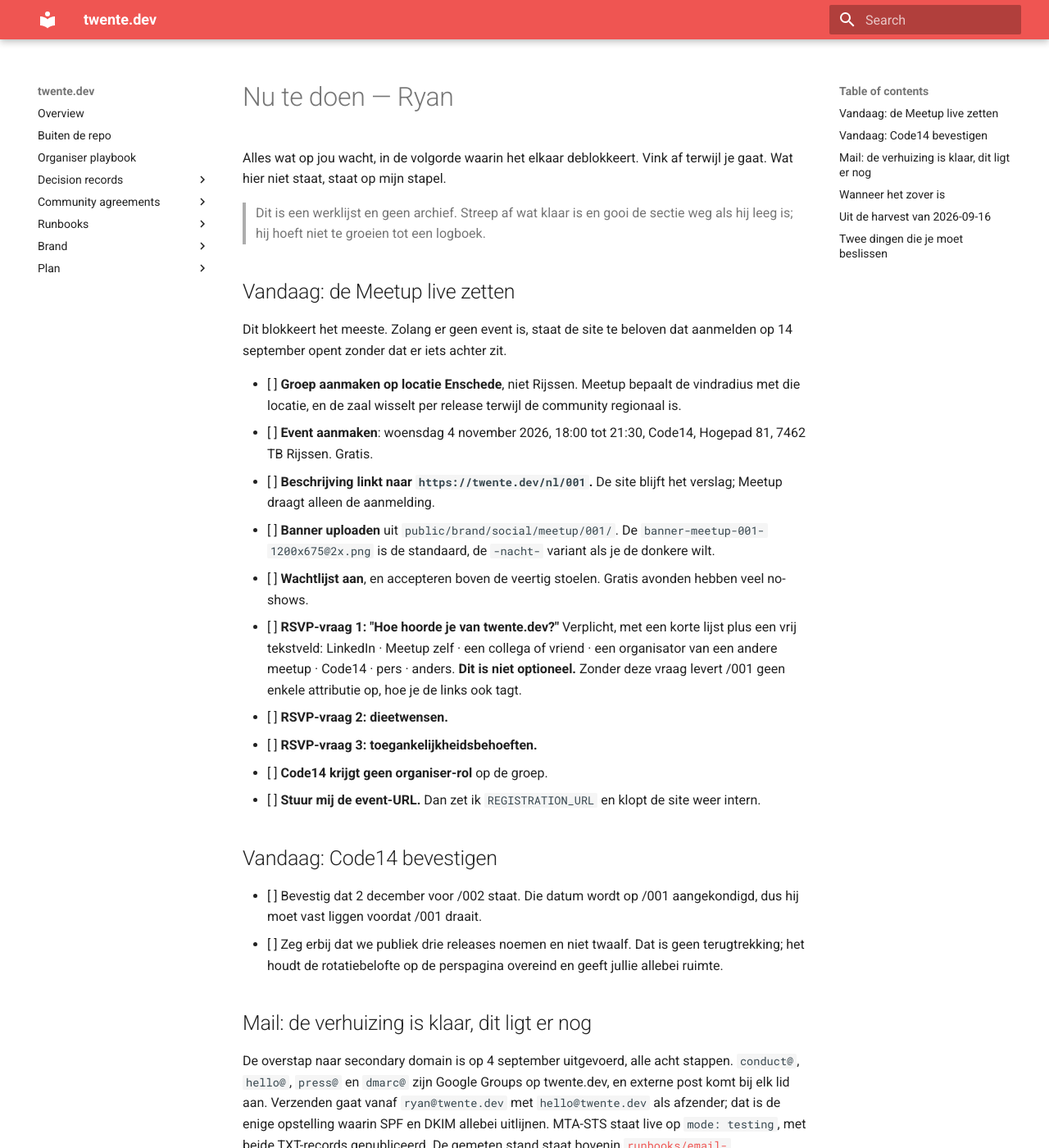
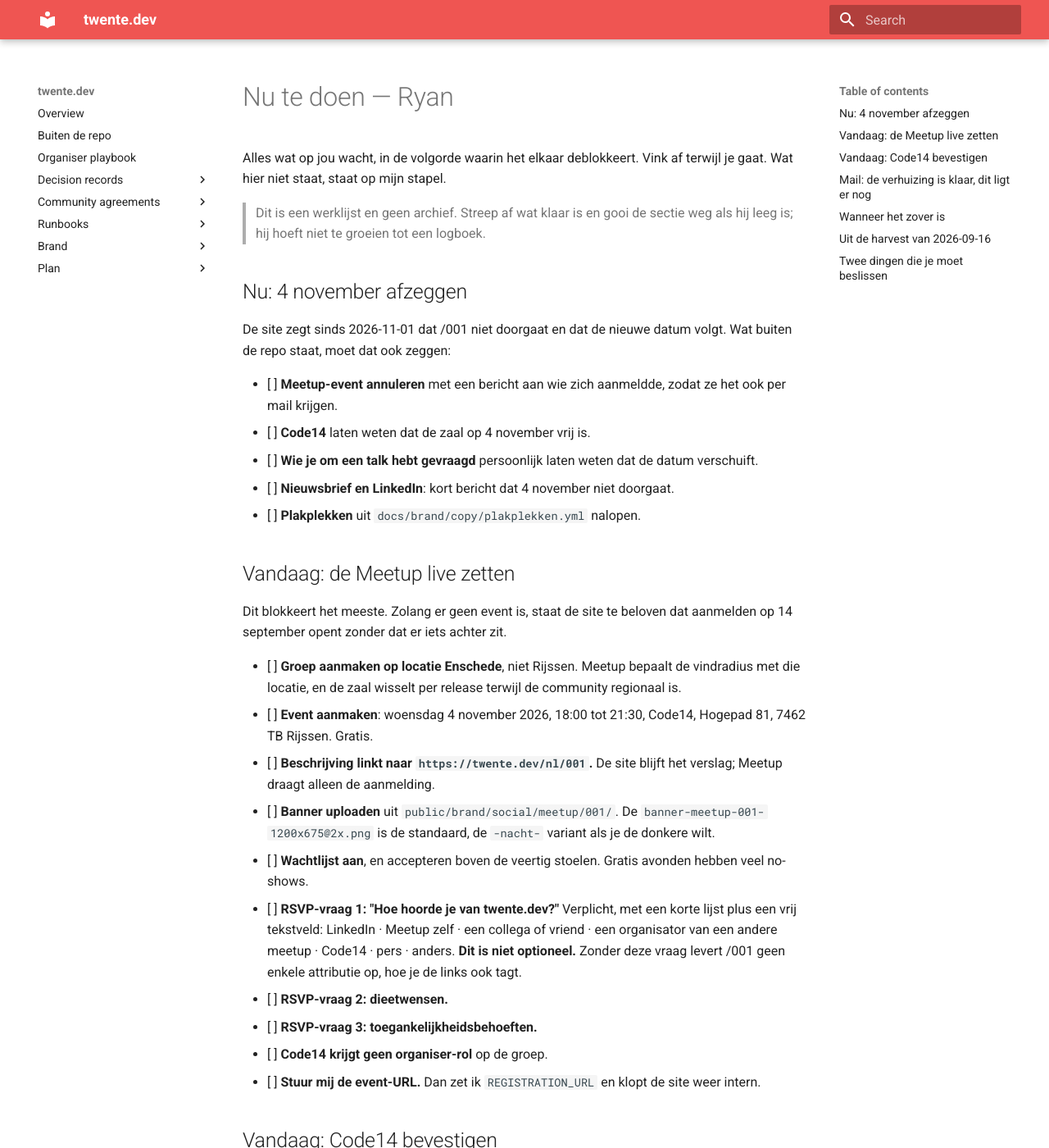
Before and after one commit to webgrip/twente.dev, an MkDocs documentation site: the page built from docs/plan/nu-te-doen.md, in a window 1280 px wide and 1400 px high. Shown: the whole window at 82% size. Built offline with MkDocs 1.6.1 and Material for MkDocs 9.7.7, drawn with Linux system fonts in a browser that asks for light colours.

Commit message:
docs: record that /001 on 4 November is cancelled
Co-Authored-By: Claude Opus 5.5 <noreply@anthropic.com>
Unfold-Session: https://unfold.webgrip.dev/#linked-session/86b58264-509d-4d98-b106-67230030ca76

```diff
--- a/docs/plan/nu-te-doen.md
+++ b/docs/plan/nu-te-doen.md
@@ -5,6 +5,18 @@ terwijl je gaat. Wat hier niet staat, staat op mijn stapel.
 
 > Dit is een werklijst en geen archief. Streep af wat klaar is en gooi de sectie
 > weg als hij leeg is; hij hoeft niet te groeien tot een logboek.
+
+## Nu: 4 november afzeggen
+
+De site zegt sinds 2026-11-01 dat /001 niet doorgaat en dat de nieuwe datum volgt. Wat
+buiten de repo staat, moet dat ook zeggen:
+
+- [ ] **Meetup-event annuleren** met een bericht aan wie zich aanmeldde, zodat ze het
+      ook per mail krijgen.
+- [ ] **Code14** laten weten dat de zaal op 4 november vrij is.
+- [ ] **Wie je om een talk hebt gevraagd** persoonlijk laten weten dat de datum verschuift.
+- [ ] **Nieuwsbrief en LinkedIn**: kort bericht dat 4 november niet doorgaat.
+- [ ] **Plakplekken** uit `docs/brand/copy/plakplekken.yml` nalopen.
 
 ## Vandaag: de Meetup live zetten
 
@@ -36,8 +48,6 @@ aanmelden op 14 september opent zonder dat er iets achter zit.
 
 ## Vandaag: Code14 bevestigen
 
-- [ ] Bevestig dat 2 december voor /002 staat. Die datum wordt op /001
-      aangekondigd, dus hij moet vast liggen voordat /001 draait.
 - [ ] Zeg erbij dat we publiek drie releases noemen en niet twaalf. Dat is geen
       terugtrekking; het houdt de rotatiebelofte op de perspagina overeind en
       geeft jullie allebei ruimte.
```
Also changed, not shown: README.md (+1 -1 lines), docs/index.md (+3 -2 lines), docs/organiser-playbook.md (+3 -2 lines).
